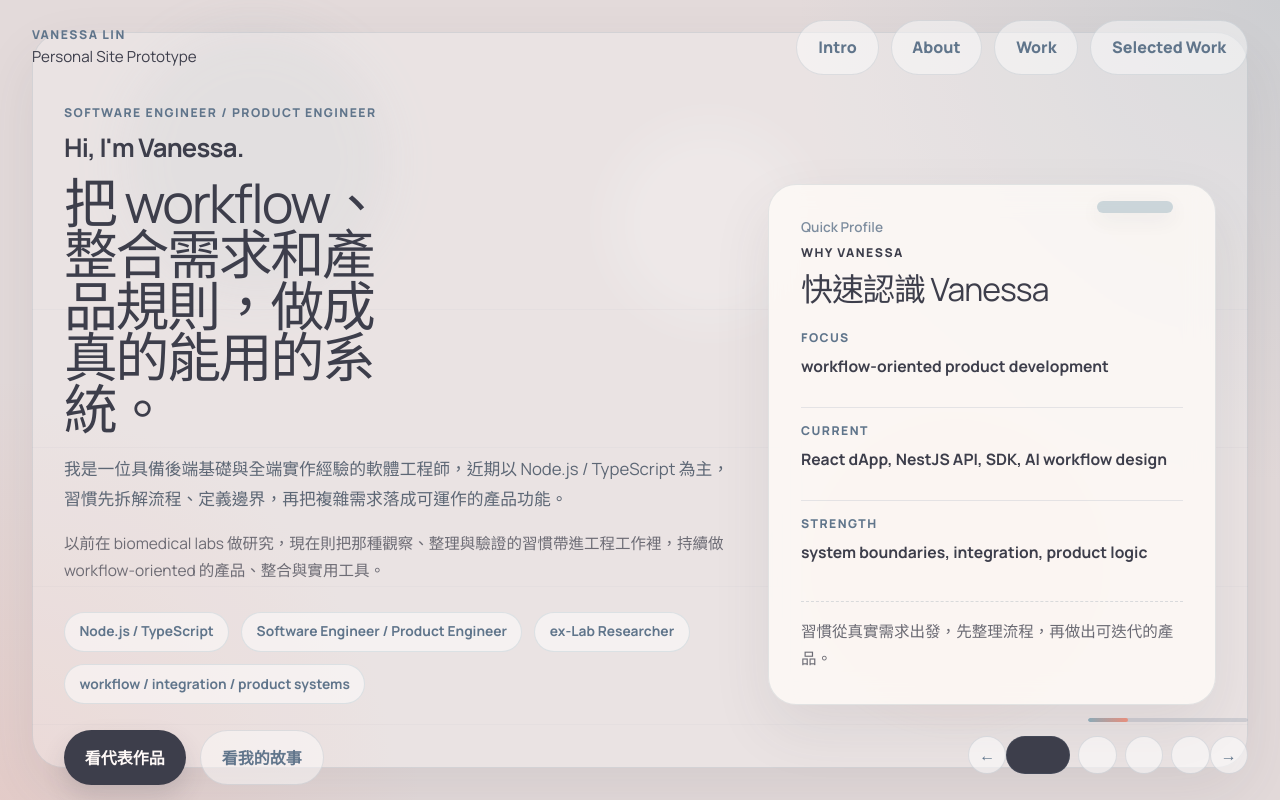
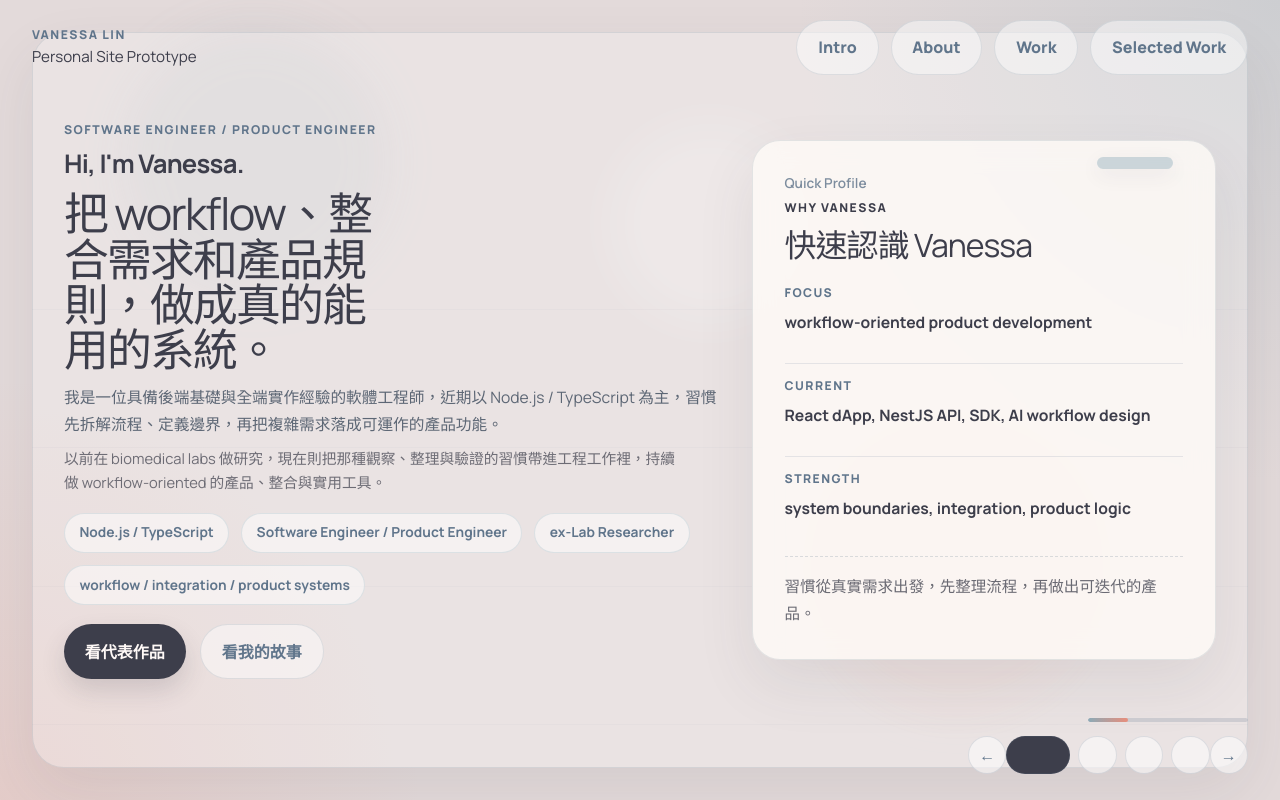
Before and after one commit to VanessaLin9/VanessaLin9.github.io, a React (Vite) app: page / in a window 1280 px wide. Built offline with nearby package versions, Linux system fonts and the light colour scheme.

Commit message:
Tighten intro hero layout

```diff
--- a/src/index.css
+++ b/src/index.css
@@ -179,14 +179,16 @@ a {
 }
 
 .intro-grid {
-  grid-template-columns: minmax(0, 1.08fr) minmax(280px, 0.72fr);
+  grid-template-columns: minmax(0, 1fr) minmax(320px, 0.7fr);
   align-items: center;
+  gap: 1.5rem;
 }
 
 .intro-copy {
   display: grid;
-  gap: 0.2rem;
+  gap: 0.1rem;
   align-self: center;
+  max-width: 42rem;
 }
 
 .intro-name {
@@ -198,8 +200,10 @@ a {
 }
 
 .intro-copy h1 {
-  max-width: 10ch;
-  font-size: clamp(2.7rem, 4.2vw, 4.7rem);
+  max-width: 12.5ch;
+  margin-bottom: 0.7rem;
+  font-size: clamp(2.35rem, 3.5vw, 3.95rem);
+  line-height: 1.01;
 }
 
 .story-grid,
@@ -240,11 +244,17 @@ h1,
   color: var(--ink-soft);
 }
 
+.intro-copy .lead {
+  max-width: 41rem;
+  font-size: 0.98rem;
+  line-height: 1.68;
+}
+
 .intro-sublead {
-  max-width: 42rem;
-  margin: 0.8rem 0 0;
-  font-size: 0.97rem;
-  line-height: 1.72;
+  max-width: 39rem;
+  margin: 0.55rem 0 0;
+  font-size: 0.92rem;
+  line-height: 1.62;
   color: rgba(61, 62, 75, 0.72);
 }
 
@@ -261,7 +271,7 @@ h1,
 .pill-row {
   flex-wrap: wrap;
   gap: 0.75rem;
-  margin-top: 1.55rem;
+  margin-top: 1rem;
 }
 
 .pill,
@@ -280,7 +290,7 @@ h1,
 
 .cta-row {
   gap: 0.9rem;
-  margin-top: 1.45rem;
+  margin-top: 1.1rem;
 }
 
 .primary-button,
```
